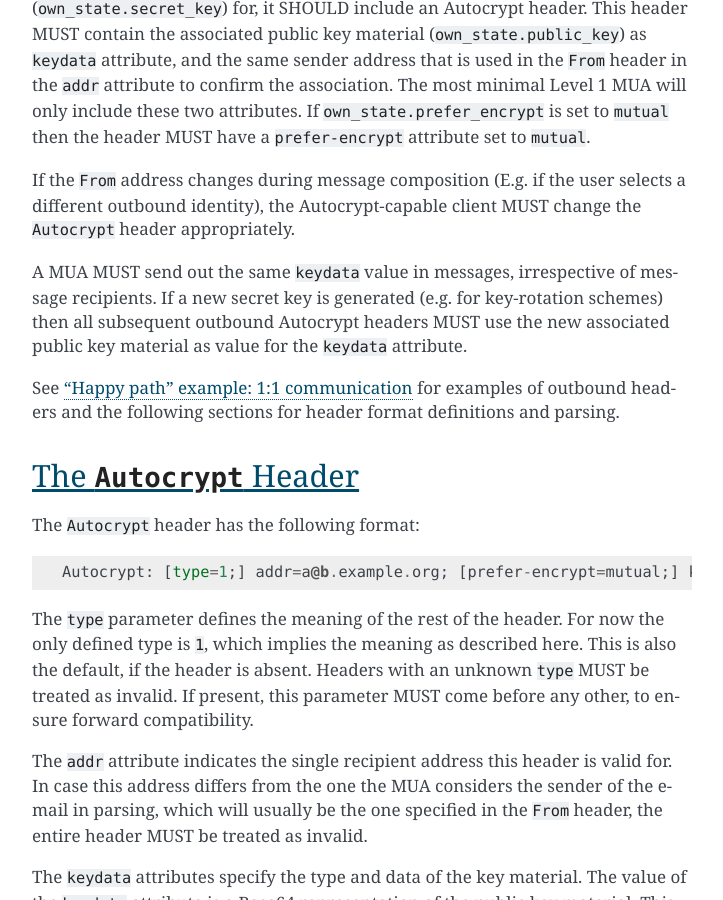
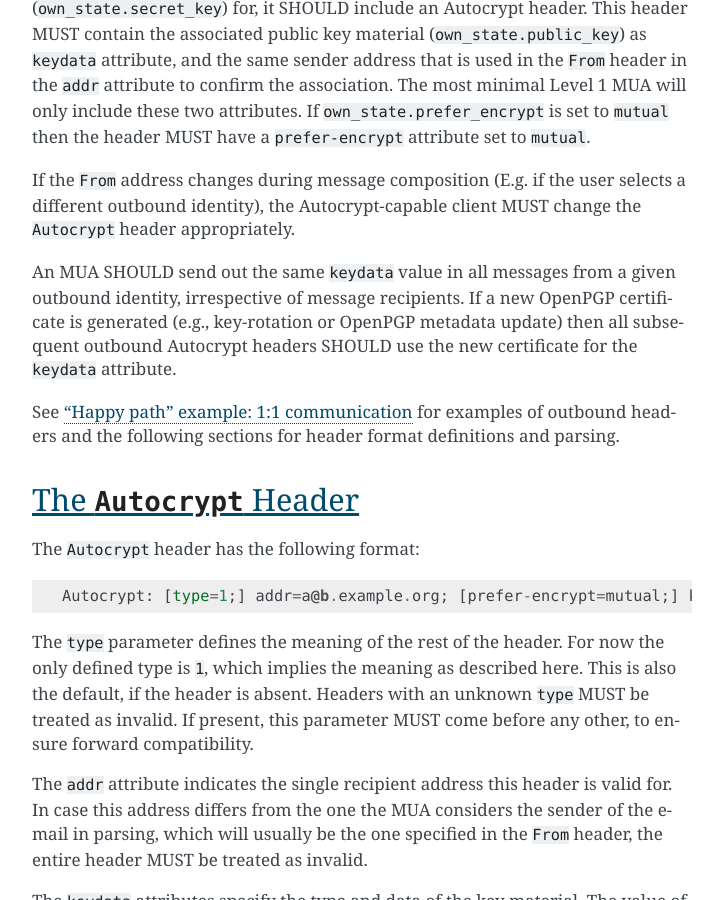
Before and after one commit to autocrypt/autocrypt, a Sphinx documentation site: the page built from doc/level1.rst, in a window 1280 px wide and 900 px high, scrolled down 3037 px. Shown: the whole window, without its empty margins (388-1111 px from the left). Built offline with Sphinx 7.4.7, drawn with Linux system fonts in a browser that asks for light colours.

Commit message:
clean up further after discussion with @azul and @hpk42

```diff
--- a/doc/level1.rst
+++ b/doc/level1.rst
@@ -110,11 +110,11 @@ If the ``From`` address changes during message composition (E.g. if
 the user selects a different outbound identity), the Autocrypt-capable
 client MUST change the ``Autocrypt`` header appropriately.
 
-A MUA MUST send out the same ``keydata`` value in messages, irrespective
-of message recipients.  If a new secret key is generated (e.g. for
-key-rotation schemes) then all subsequent outbound Autocrypt headers
-MUST use the new associated public key material as value for the
-``keydata`` attribute.
+An MUA SHOULD send out the same ``keydata`` value in all messages from
+a given outbound identity, irrespective of message recipients.  If a
+new OpenPGP certificate is generated (e.g., key-rotation or OpenPGP
+metadata update) then all subsequent outbound Autocrypt headers SHOULD
+use the new certificate for the ``keydata`` attribute.
 
 See :ref:`mua-happypath` for examples of outbound headers and
 the following sections for header format definitions and parsing.
```
